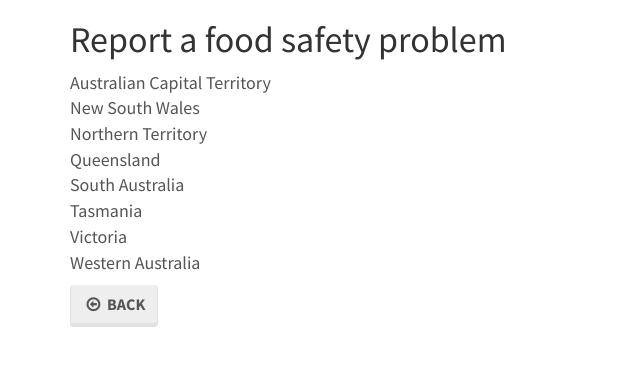
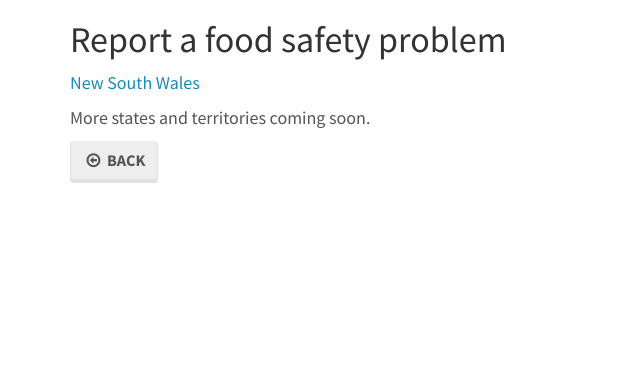
Before and after one commit to auxesis/gastro, a Jekyll site: the page built from report/index.html, in a window 1280 px wide. Shown: the top 366 px of the page, without its empty margins (0-640 px from the left). Built offline with Jekyll 4.4.1, drawn with Linux system fonts in a browser that asks for light colours.

Commit message:
Link to NSW, add coming soon for rest, to set expectations

```diff
--- a/report/index.html
+++ b/report/index.html
@@ -7,15 +7,16 @@ title: "Report a food safety problem"
   <h1>Report a food safety problem</h1>
 
   <ul class="list-unstyled">
-    <li>Australian Capital Territory</li>
-    <li>New South Wales</li>
-    <li>Northern Territory</li>
-    <li>Queensland</li>
-    <li>South Australia</li>
-    <li>Tasmania</li>
-    <li>Victoria</li>
-    <li>Western Australia</li>
+    <li>
+      <a href="http://www.foodauthority.nsw.gov.au/gp/complaints-about-food">
+        New South Wales
+      </a>
+    </li>
   </ul>
+
+  <p>
+    More states and territories coming soon.
+  </p>
 
   <div class="row nav">
     <div class="col-md-12">
```
